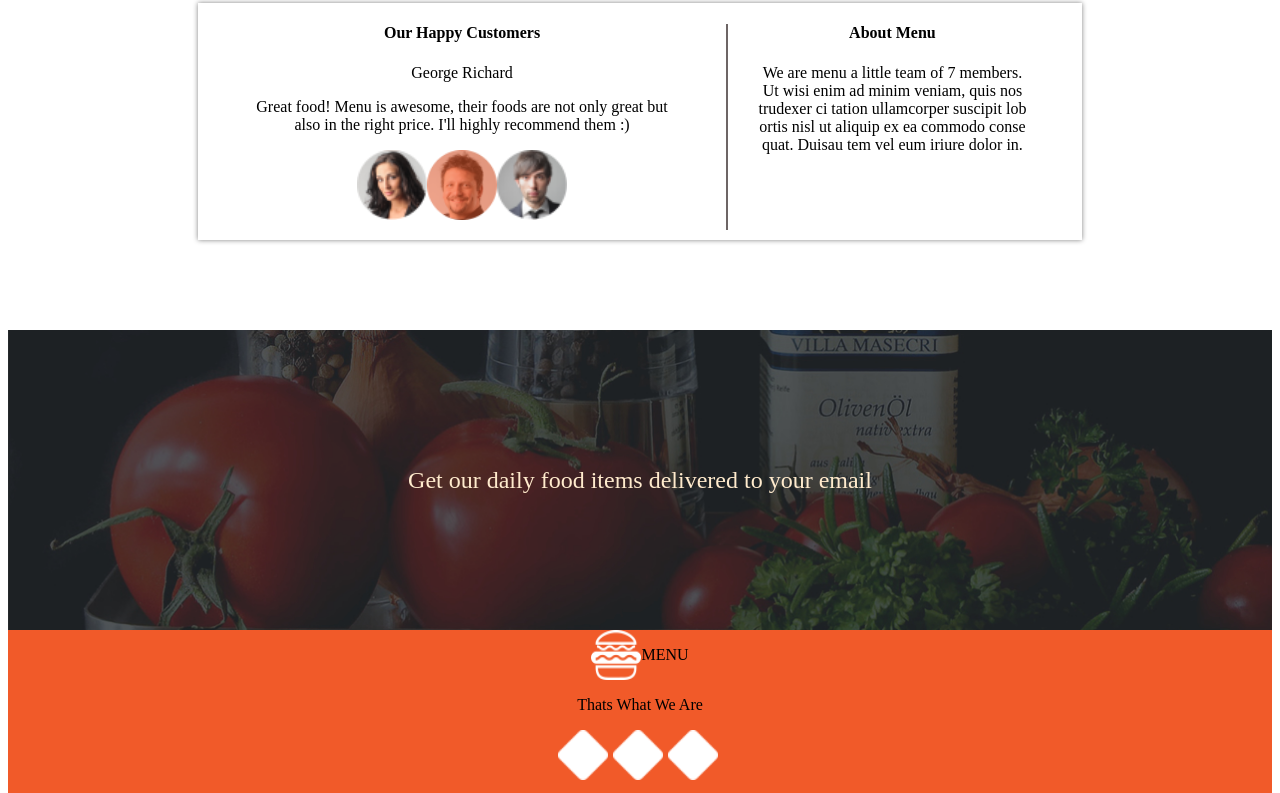
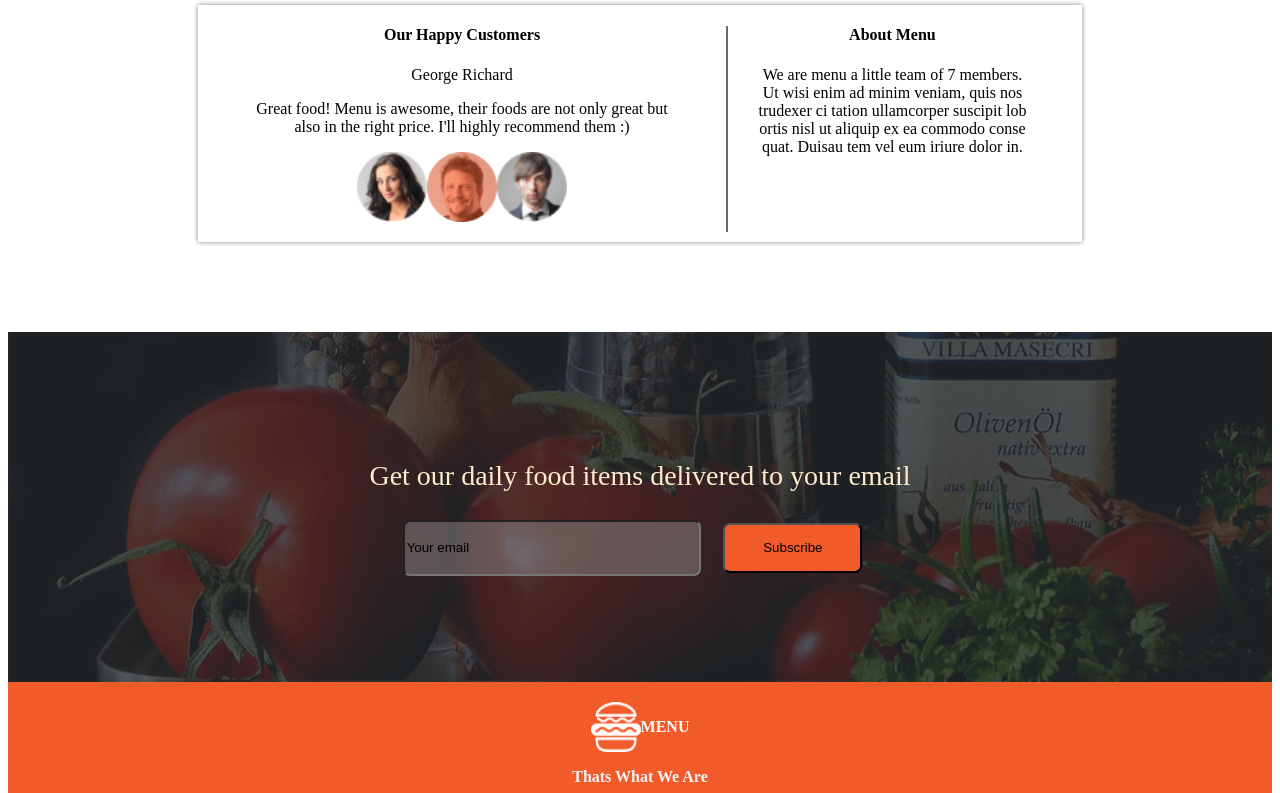
Before and after one commit to KyleTrippK/Anitas-Kitchen, a plain HTML site: page index.html in a window 1280 px wide. Shown: the part 1948-2741 px from the top of the page. Drawn offline with Linux system fonts and the light colour scheme.

Commit message:
push files to gh-pages

```diff
--- a/index.css
+++ b/index.css
@@ -50,9 +50,9 @@
     margin: auto;
 }
 .fastfoods{
-    width: 50%;
-    display: block;
-    border: 1px solid #ddd;
+    /*width: 50%;
+    background-size: cover;
+    border: 4px solid #ddd;*/
 }
 #second {
     width: 400px;
@@ -61,6 +61,10 @@
 }
 .second {
     text-align: right;
+}
+.galimages {
+    color: #F25C2A;
+    border: 2px solid #F25C2A;
 }
 #drinks {
     display: flex;
@@ -157,21 +161,40 @@
 }
 #subscribe {
     background-image: url("./Assets/backgrounds/subscribe.jpg");
-    height: 300px;
+    height: 350px;
     background-repeat: no-repeat;
     background-size: cover;
-    line-height: 300px;
     text-align: center;
     color: blanchedalmond;
-    font-size: 24px;
+    font-size: 28px;
+    display: flexbox;
+    padding-top: 100px;
+    box-sizing: border-box;
+}
+input {
+    background-color:;
+    height: 50px;
+    margin-right: 15px;
+    border-radius: 7px;
+}
+.emailinput {
+    background-color:rgba(141, 135, 135,0.5);
+    width: 23%;
+}
+.submit {
+    background-color: #F15A29;
+    width: 11%;
 }
 #footer {
+    color: whitesmoke;
     background-color: #F15A29;
+    padding: 20px;
+    font-weight: bold;
 }
 #footer>div {
     display: flex;
     justify-content: center;
 }
 .imagelinks>img {
-    margin-right: 5px;
+    margin-right: 10px;
 }
--- a/index.html
+++ b/index.html
@@ -41,7 +41,7 @@
                         elit. Vel velit quidem quod, fugit sed a iusto non
                         perspiciatis, vero dolorem voluptate, nihil nemo.
                         Nemo facilis quam enim fugit architecto facere!</p>
-                        <p><a href="">VIEW GALLERY</a></p>
+                        <p><a class="galimages" href="">VIEW GALLERY ➡</a></p>
                 </td>
             </tr>
             <tr>
@@ -52,7 +52,7 @@
                         elit. Vel </br>velit quidem quod, fugit sed a iusto non
                         perspiciatis, vero </br>dolorem voluptate, nihil nemo.
                         Nemo facilis quam enim fugit </br>architecto facere!</p>
-                        <p><a href="">VIEW GALLERY</a></p>
+                        <p><a class="galimages" href="">VIEW GALLERY ➡</a></p>
                 </td>
                 <td id="drinks">
                     <img class="drinks" src="./Assets/drink1.jpg" alt="drinks" height="300px">
@@ -112,7 +112,13 @@
         </div>
     </div>
     <div id="subscribe">
-        Get our daily food items delivered to your email
+        <section>
+            <p>Get our daily food items delivered to your email</p>
+            </section>
+        <section>
+            <input class="input emailinput" value="Your email"></input>
+            <input class="input submit" type="submit" value="Subscribe">
+        </section>
     </div>
     <div id="footer">
             <div>
```
